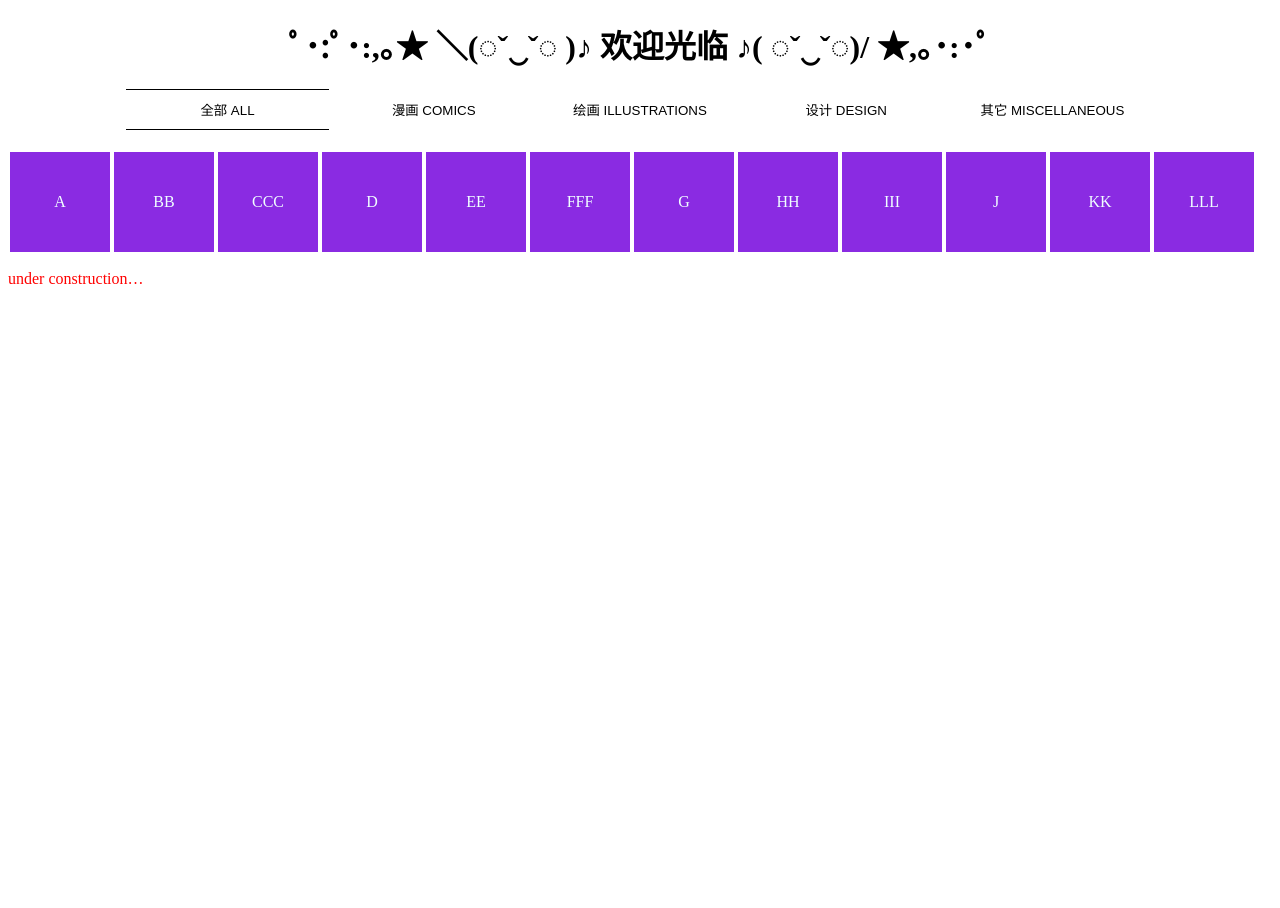
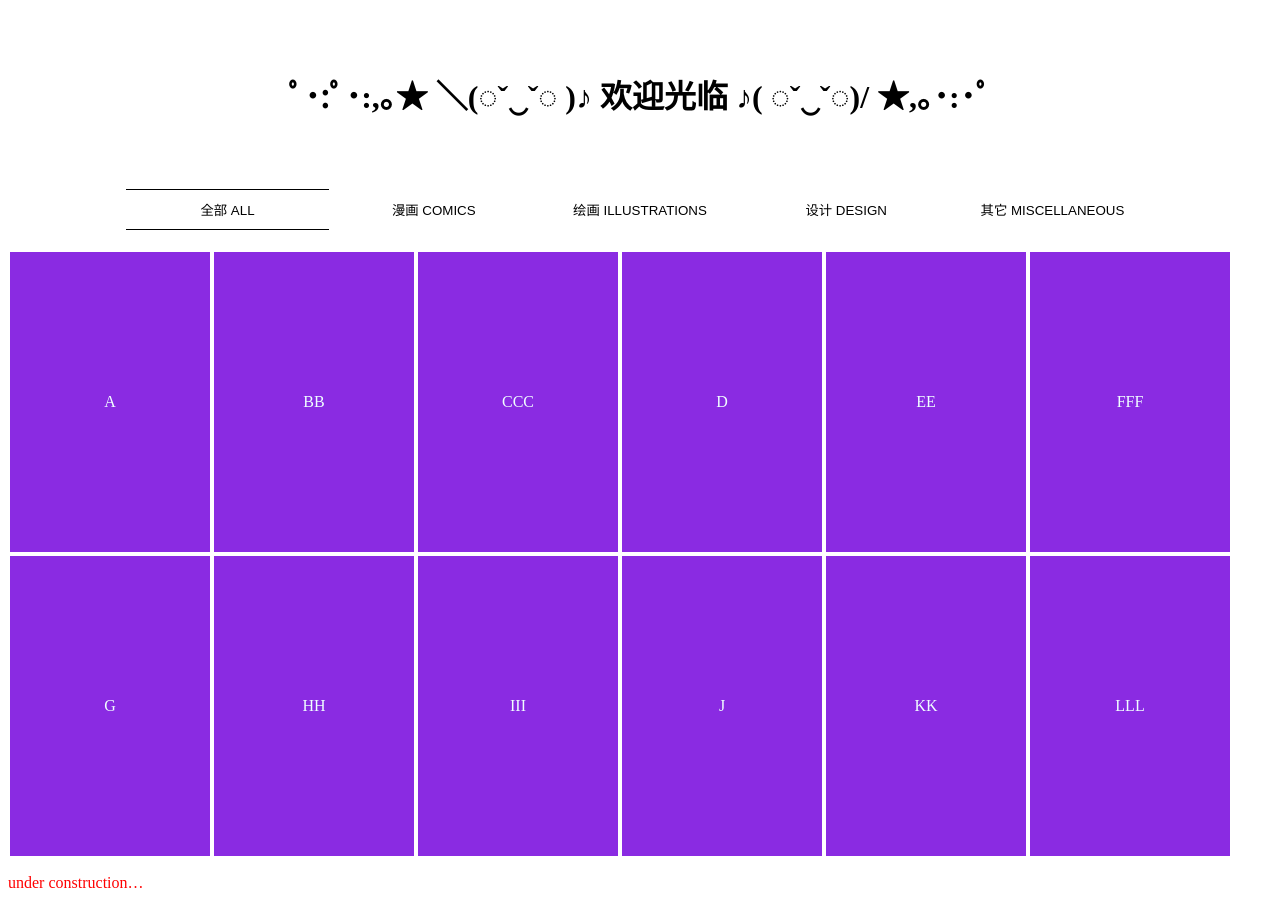
Before and after one commit to yuemmo/yuemmo.github.io, a plain HTML site: page index.html in a window 1280 px wide. Before the commit the page ends 800 px from the top, so only its background shows below. Drawn offline with Linux system fonts and the light colour scheme.

Commit message:
202212172110

```diff
--- a/index.html
+++ b/index.html
@@ -9,18 +9,6 @@
             body, a:hover
             {
                 cursor: url('images/doraemonSmall.png'), default;
-            }
-            @media screen and (max-width: 950px)
-            {
-                .btn{width: 100%;}
-                .smallScreen{display:initial;}
-                .largeScreen{display:none;}
-            }
-            @media screen and (min-width: 951px)
-            {
-                .btn{width: calc(80% / 5);}
-                .smallScreen{display:none;}
-                .largeScreen{display:initial;}
             }
 
             .btn
@@ -45,31 +33,46 @@
                 border-style: solid none;
             }
 
-
             .dispImg
             {
                 float: left;
                 background-color: blueviolet;
                 color:azure;
-                width:100px;
-                line-height: 100px;
+                width:200px;
+                line-height: 300px;
                 text-align:center;
                 margin:2px;
                 display:none;
+            }
+            .images
+            {
+                margin-top:20px;
+                overflow: hidden;
             }
             .show
             {
                 display: block;
 
             }
-            .images
+
+            @media screen and (max-width: 950px)
             {
-                margin-top:20px;
-                overflow: hidden;
+                .btn{width: 100%;}
+                .smallScreen{display:initial;}
+                .largeScreen{display:none;}
             }
-
-
-
+            @media screen and (min-width: 951px)
+            {
+                .btn{width: calc(80% / 5);}
+                .smallScreen{display:none;}
+                .largeScreen{display:initial;}
+            }
+            h1
+            {
+                text-align: center;
+                padding-top: 50px;
+                padding-bottom: 50px;
+            }
             p
             {
                 color: red;
@@ -79,10 +82,10 @@
 
     <body>
         <div class='smallScreen'>
-            <h1 style="text-align: center;"> ﾟ･:ﾟ･:,｡★ ＼(◌ˇ‿ˇ◌ )♪<br/>欢迎光临<br/>♪( ◌ˇ‿ˇ◌)/ ★,｡･:･ﾟ</h1>
+            <h1> ﾟ･:ﾟ･:,｡★ ＼(◌ˇ‿ˇ◌ )♪<br/>欢迎光临<br/>♪( ◌ˇ‿ˇ◌)/ ★,｡･:･ﾟ</h1>
         </div>
         <div class='largeScreen'>
-            <h1 style="text-align: center;"> ﾟ･:ﾟ･:,｡★ ＼(◌ˇ‿ˇ◌ )♪ 欢迎光临 ♪( ◌ˇ‿ˇ◌)/ ★,｡･:･ﾟ</h1>
+            <h1> ﾟ･:ﾟ･:,｡★ ＼(◌ˇ‿ˇ◌ )♪ 欢迎光临 ♪( ◌ˇ‿ˇ◌)/ ★,｡･:･ﾟ</h1>
         </div>
 
 
@@ -93,6 +96,7 @@
             <Button class="btn" onclick="filterTag('design')">设计 DESIGN</Button>
             <Button class="btn" onclick="filterTag('misc')">其它 MISCELLANEOUS</Button>
         </div>
+
 
         <div class="images">
             <div class="dispImg illus">A</div>
@@ -109,9 +113,6 @@
             <div class="dispImg design">LLL</div>
         </div>
 
-        <p>under construction…</p>
-
-
         <script>
             var btnContainer = document.getElementById("myBtnContainer");
             var btns = btnContainer.getElementsByClassName("btn");
@@ -125,6 +126,7 @@
                 })
             }
         </script>
+
 
         <script>
             filterTag("all");
@@ -162,5 +164,7 @@
                 tags.className=t.join(" ");
             }
         </script>
+
+        <p>under construction…</p>
     </body>
 </html>
```
